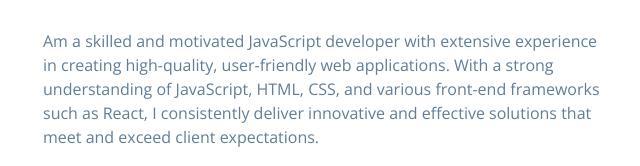
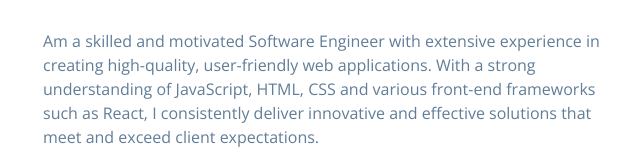
Before and after one commit to Derryck2020/website-with-grid, a plain HTML site: page portfolio/index.html in a window 1280 px wide. Shown: the part 1047-1213 px from the top of the page, 613-1253 px from the left. Drawn offline with nearby package versions, Linux system fonts and the light colour scheme.

Commit message:
update of index.html file

```diff
--- a/portfolio/index.html
+++ b/portfolio/index.html
@@ -187,10 +187,10 @@
                </div>
                <!-- section title end -->
                <p>
-                  Am a skilled and motivated JavaScript developer with extensive
+                  Am a skilled and motivated Software Engineer with extensive
                   experience in creating high-quality, user-friendly web
                   applications. With a strong understanding of JavaScript, HTML,
-                  CSS, and various front-end frameworks such as React, I
+                  CSS and various front-end frameworks such as React, I
                   consistently deliver innovative and effective solutions that
                   meet and exceed client expectations.
                </p>
```
